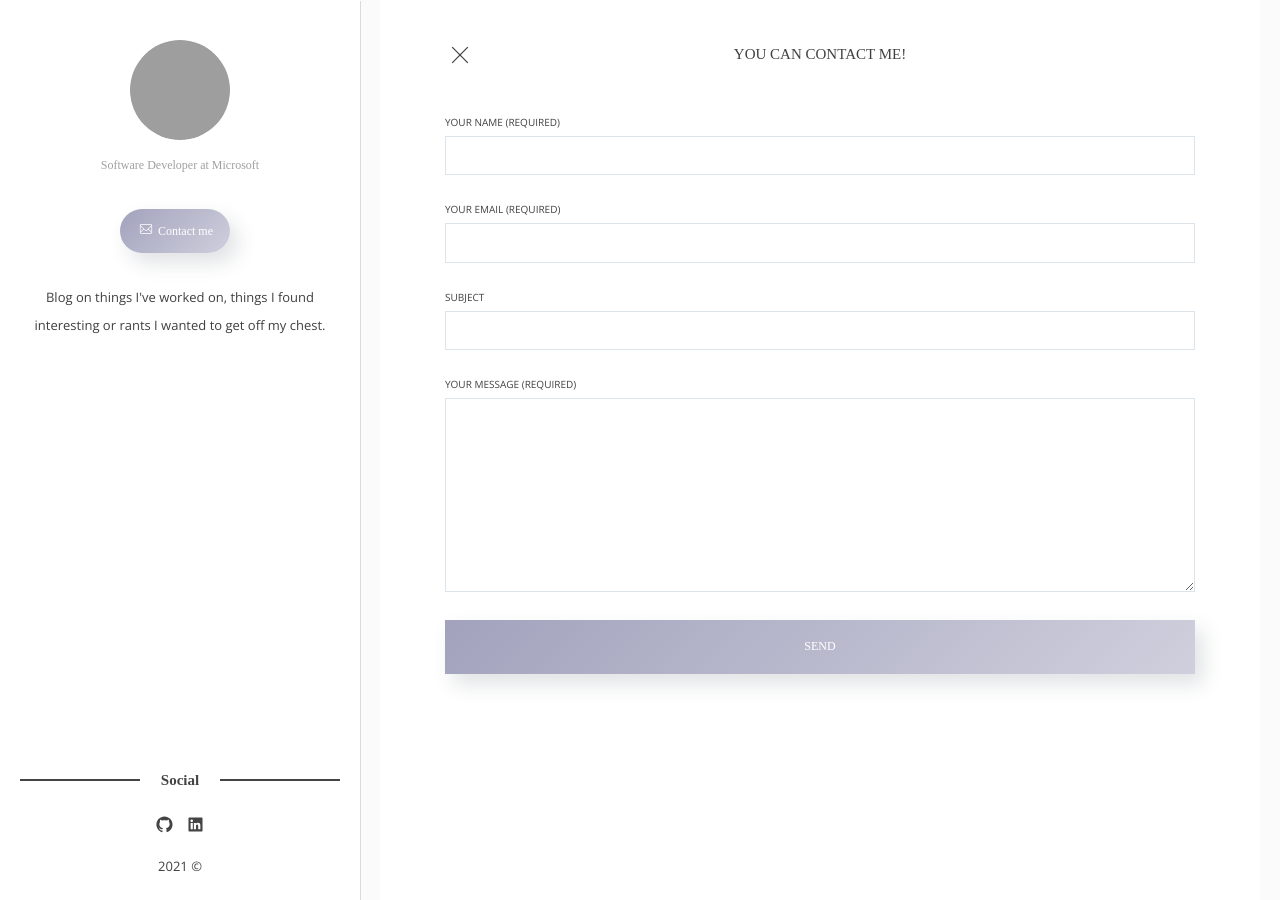
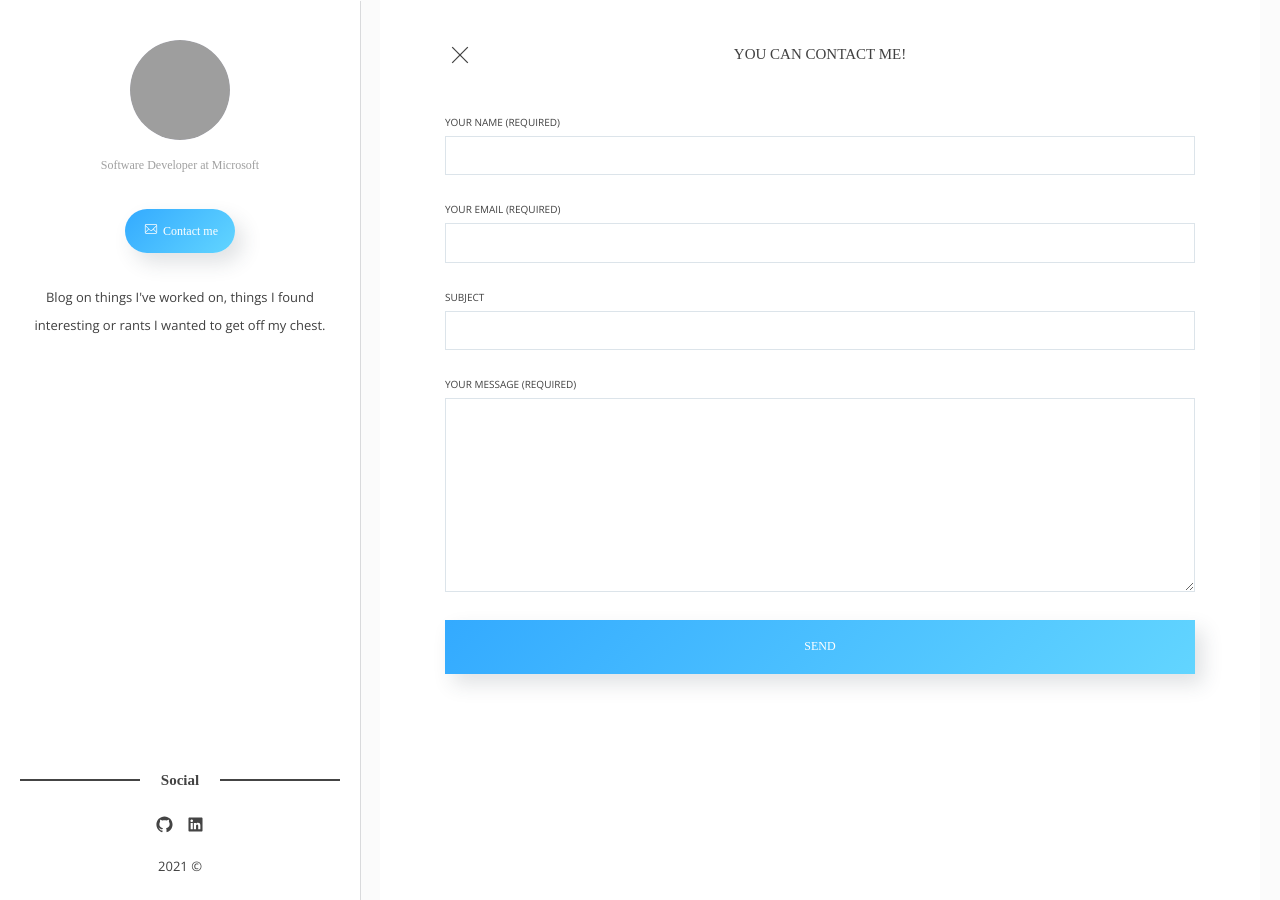
Before and after one commit to JamesBurnside/jamesburnside.github.io, a Jekyll site: the page built from _pages/contact/index.html, in a window 1280 px wide. Built offline with Jekyll 4.4.1, drawn with Linux system fonts in a browser that asks for light colours; some web fonts are replaced; grey boxes are pictures that could not be loaded.

Commit message:
update contact form

```diff
--- a/_config.yml
+++ b/_config.yml
@@ -32,6 +32,9 @@ social-instagram:
 social-youtube:
 social-vk:
 
+# Contact Me (formspree)
+formspree-endpoint: f/xjvjabwq
+
 # Newsletter
 # mailchimp: # Add your MailChimp form identifier. For example - blogenjoyfreedom.us16.list-manage.com/subscribe/post?u=cd56155d76ddeeb4c0bc4d080&amp;id=7a526cd13e
 
--- a/_includes/form.html
+++ b/_includes/form.html
@@ -1,5 +1,5 @@
 <div class="c-form-box">
-  <form class="c-form" action="{% if site.author-email %}https://formspree.io/{{site.author-email}}{% else %}#{% endif %}" method="POST">
+  <form class="c-form" action="{% if site.formspree-endpoint %}https://formspree.io/{{site.formspree-endpoint}}{% else %}#{% endif %}" method="POST">
     <div class="c-form-bnt__close" data-icon='ei-close' data-size='s'></div>
       <div class="c-form__title">You can contact me!</div>
     <div class="c-form__group">
@@ -19,7 +19,7 @@
       <textarea class="c-form__input" id="form-text" name="text" rows="10" required></textarea>
     </div>
     <div class="c-form__group">
-      <button class="c-btn c-btn--secondary c-btn--big c-btn--shadow" type="submit">Send</button>
+      <button class="c-btn c-btn--primary c-btn--big c-btn--shadow" type="submit">Send</button>
     </div>
   </form>
 </div> <!-- /.c-form-box -->
--- a/_layouts/home.html
+++ b/_layouts/home.html
@@ -14,7 +14,7 @@ layout: default
     </div>
     <div class="c-contact-menu">
       {% if site.author-email %}
-      <a href="/contact" class="c-contact-btn c-btn c-btn--secondary c-btn--round c-btn--shadow"><span data-icon='ei-envelope' data-size='s'></span> Contact me</a>
+      <a href="/contact" class="c-contact-btn c-btn c-btn--primary c-btn--round c-btn--shadow"><span data-icon='ei-envelope' data-size='s'></span> Contact me</a>
       {% else %}
       {% endif %}
       {% if site.author-twitter %}
--- a/_pages/contact/index.html
+++ b/_pages/contact/index.html
@@ -16,7 +16,7 @@ permalink: /contact/
   </div>
 </header>
 <div class="c-form-box o-opacity">
-  <form class="c-form" action="{% if site.author-email %}https://formspree.io/{{site.author-email}}{% else %}#{% endif %}"
+  <form class="c-form" action="{% if site.formspree-endpoint %}https://formspree.io/{{site.formspree-endpoint}}{% else %}#{% endif %}"
     method="POST">
     <a href="/"><div class="c-form-bnt__close" data-icon='ei-close' data-size='s'></div></a>
     <div class="c-form__title">You can contact me!</div>
@@ -37,7 +37,7 @@ permalink: /contact/
       <textarea class="c-form__input" id="form-text" name="text" rows="10" required></textarea>
     </div>
     <div class="c-form__group">
-      <button class="c-btn c-btn--secondary c-btn--big c-btn--shadow" type="submit">Send</button>
+      <button class="c-btn c-btn--primary c-btn--big c-btn--shadow" type="submit">Send</button>
     </div>
     <input type="hidden" name="_next" value="{{ site.baseurl }}/contact/thanks/" />
   </form>
--- a/_pages/contact/thanks/index.html
+++ b/_pages/contact/thanks/index.html
@@ -17,6 +17,6 @@ permalink: /contact/thanks/
 </header>
 <div class="c-form-box o-opacity">
   <div class="c-thank-you">
-    <p><a href="/"><span class="c-form-bnt__close" data-icon='ei-close' data-size='s'></span></a> Thanks for filling out my contact form. I'll try to get back to as you soon as possible.</p>
+    <p><a href="/"><span class="c-form-bnt__close" data-icon='ei-close' data-size='s'></span></a> Thanks for contact me. I'll try to get back to as you soon as possible.</p>
   </div>
 </div> <!-- /.c-form-box -->
```
